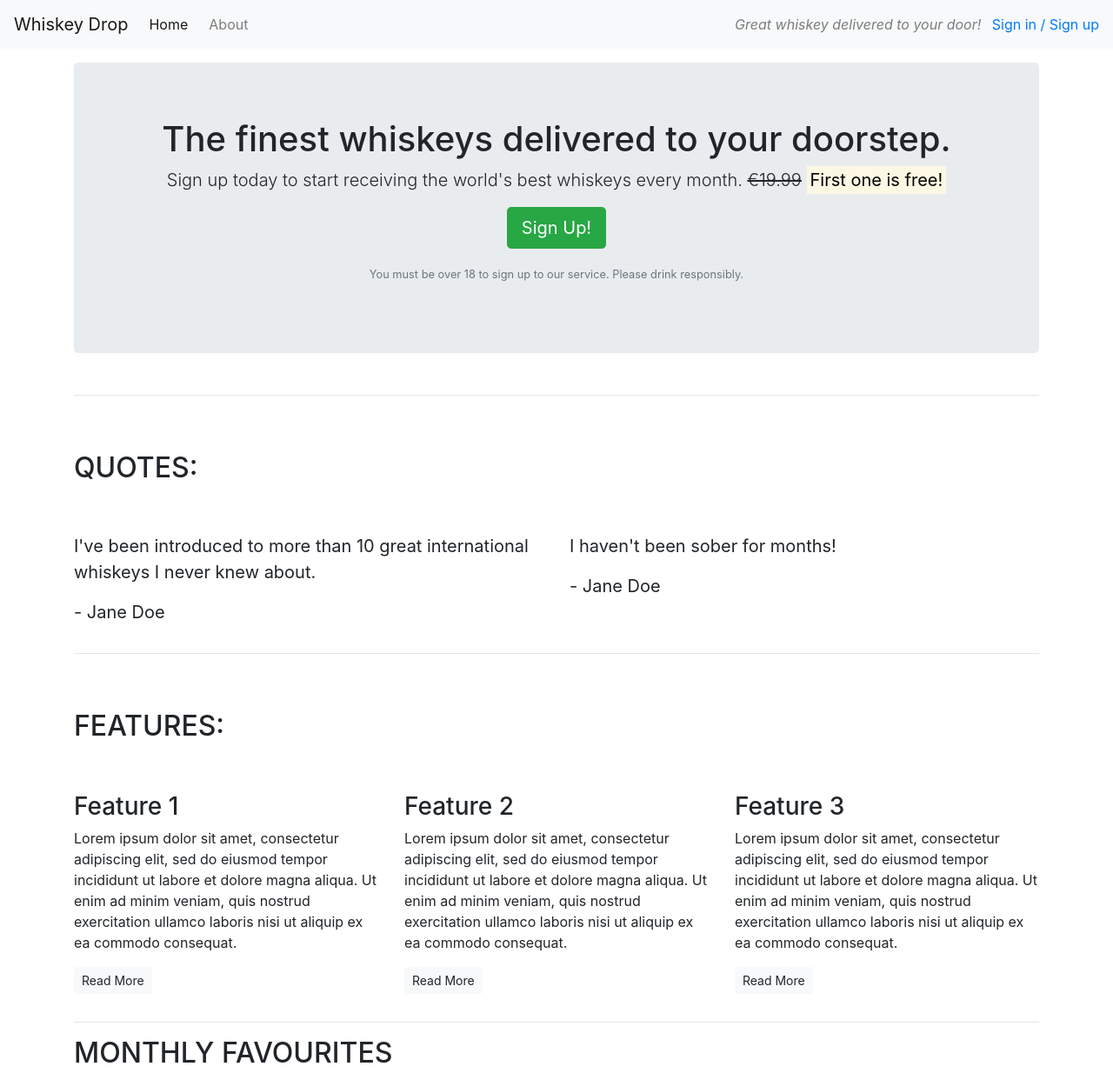
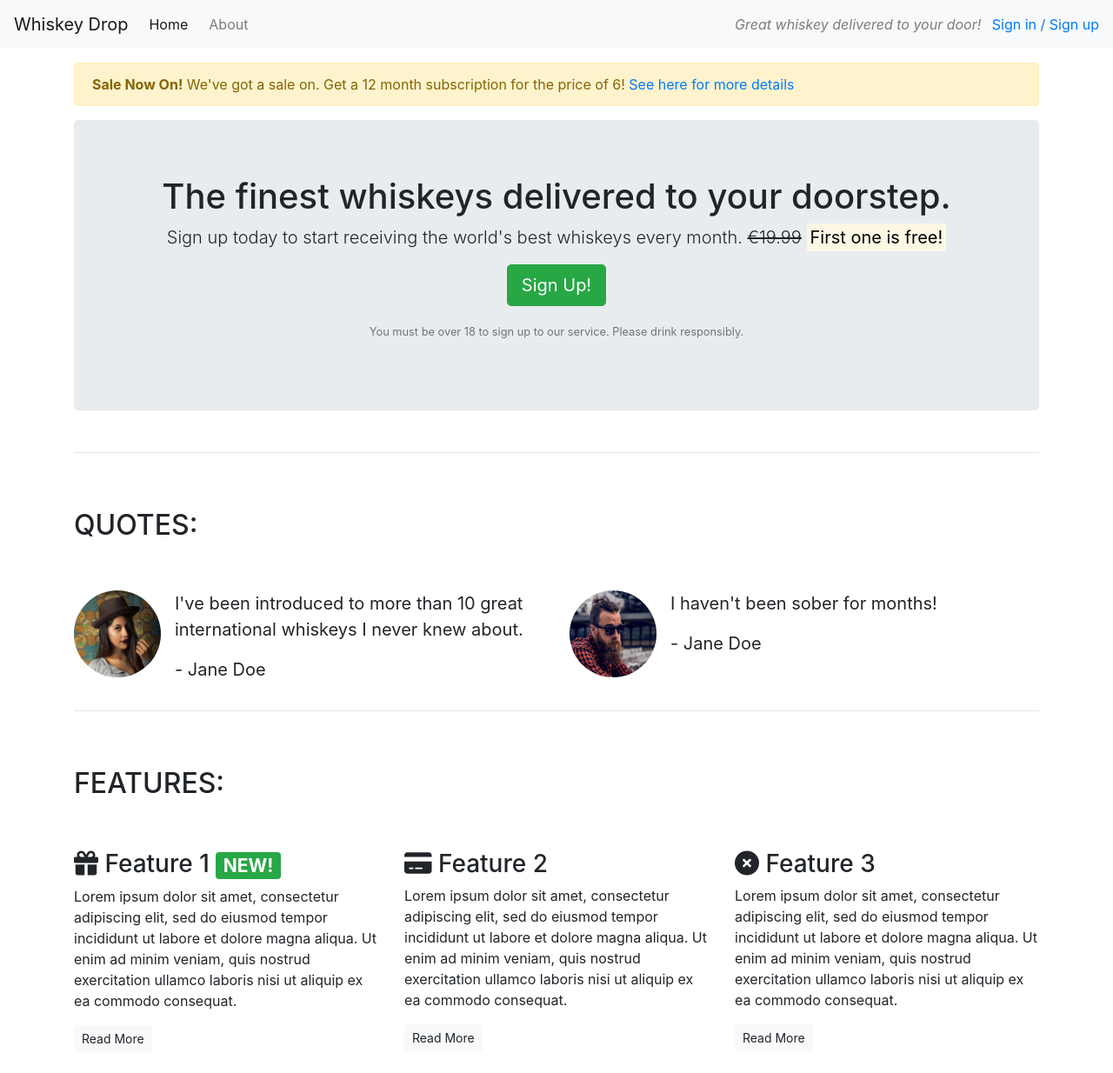
Before and after one commit to madeleine2086/my-bootstrap-project, a plain HTML site: page index.html in a window 1280 px wide. Shown: the top 1234 px of the page at 87% size. Drawn offline with nearby package versions, Linux system fonts and the light colour scheme.

Commit message:
add photos

```diff
--- a/index.html
+++ b/index.html
@@ -7,6 +7,7 @@
     <title>Whiskey Drop | Taste a new whiskey every month</title>
     <meta name="viewport" content="width=device-width, initial-scale=1.0">
     <link rel="stylesheet" href="https://maxcdn.bootstrapcdn.com/bootstrap/4.1.3/css/bootstrap.min.css">
+    <script src="https://kit.fontawesome.com/ee41a8088f.js" crossorigin="anonymous"></script>
 </head>
 
 <body>
@@ -23,6 +24,14 @@
         </div>
     </nav>
     <article class="container mt-3">
+        <div class="row d-none d-sm-block">
+            <div class="col-12">
+                <div class="alert alert-warning">
+                    <strong>Sale Now On!</strong> We've got a sale on. Get a 12 month subscription for the price of 6!
+                    <a href="">See here for more details</a>
+                </div>
+            </div>
+        </div>
         <!-- Callout -->
         <div class="row">
             <div class="col-12">
@@ -49,16 +58,30 @@
             </div>
             <div class="row">
                 <div class="col-12 col-md-6">
+                    <div class="media">
+                        <div class="d-none d-sm-block">
+                            <img src="images/girl-image.png" class="rounded-circle mr-3" height=100 width=100>
+                        </div>
+                        <div class="media-body">
                             <blockquote class="blockquote">
                                 <p>I've been introduced to more than 10 great international whiskeys I never knew about.</p>
                                 <p>- Jane Doe</p>
                             </blockquote>
                         </div>
+                    </div>
+                </div>
                 <div class="col-12 col-md-6">
+                    <div class="media">
+                        <div class="d-none d-sm-block">
+                            <img src="images/guy-image.png" class="rounded-circle mr-3" height=100 width=100>
+                        </div>
+                        <div class="media-body">
                             <blockquote class="blockquote">
                                 <p>I haven't been sober for months!</p>
                                 <p>- Jane Doe</p>
                             </blockquote>
+                        </div>
+                    </div>
                 </div>
             </div>
         </section>
@@ -75,7 +98,7 @@
             <div class="row">
                 <div class="col-12 col-md-6 col-lg-4">
                     <div class="feature">
-                        <h3>Feature 1</h3>
+                        <h3><i class="fa-solid fa-gift d-none d-sm-inline"></i> Feature 1 <span class="badge badge-success">NEW!</span></h3>
                         <p>Lorem ipsum dolor sit amet, consectetur adipiscing elit, sed do eiusmod tempor incididunt ut labore
                             et dolore magna aliqua. Ut enim ad minim veniam, quis nostrud exercitation ullamco laboris nisi ut
                             aliquip ex ea commodo consequat.</p>
@@ -84,7 +107,7 @@
                 </div>
                 <div class="col-12 col-md-6 col-lg-4">
                     <div class="feature">
-                        <h3>Feature 2</h3>
+                        <h3><i class="fa-solid fa-credit-card d-none d-sm-inline"></i> Feature 2</h3>
                         <p>Lorem ipsum dolor sit amet, consectetur adipiscing elit, sed do eiusmod tempor incididunt ut labore
                             et dolore magna aliqua. Ut enim ad minim veniam, quis nostrud exercitation ullamco laboris nisi ut
                             aliquip ex ea commodo consequat.</p>
@@ -93,7 +116,7 @@
                 </div>
                 <div class="col-12 d-md-none d-lg-block col-lg-4">
                     <div class="feature">
-                        <h3>Feature 3</h3>
+                        <h3><i class="fa-solid fa-circle-xmark d-none d-sm-inline"></i> Feature 3</h3>
                         <p>Lorem ipsum dolor sit amet, consectetur adipiscing elit, sed do eiusmod tempor incididunt ut labore
                             et dolore magna aliqua. Ut enim ad minim veniam, quis nostrud exercitation ullamco laboris nisi ut
                             aliquip ex ea commodo consequat.</p>
```
Also changed, not shown: images/girl-image.png (added), images/guy-image.png (added). Lines whose indentation alone changed are shown as unchanged.
